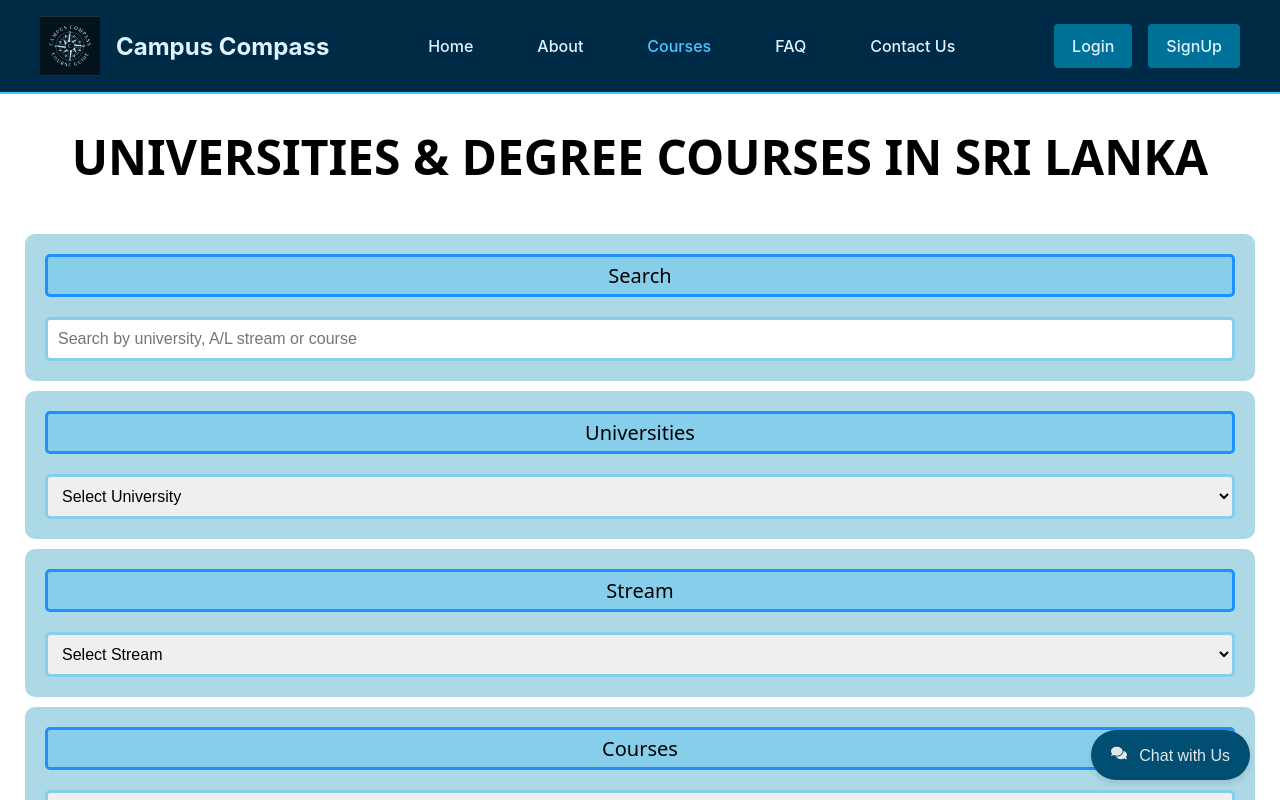
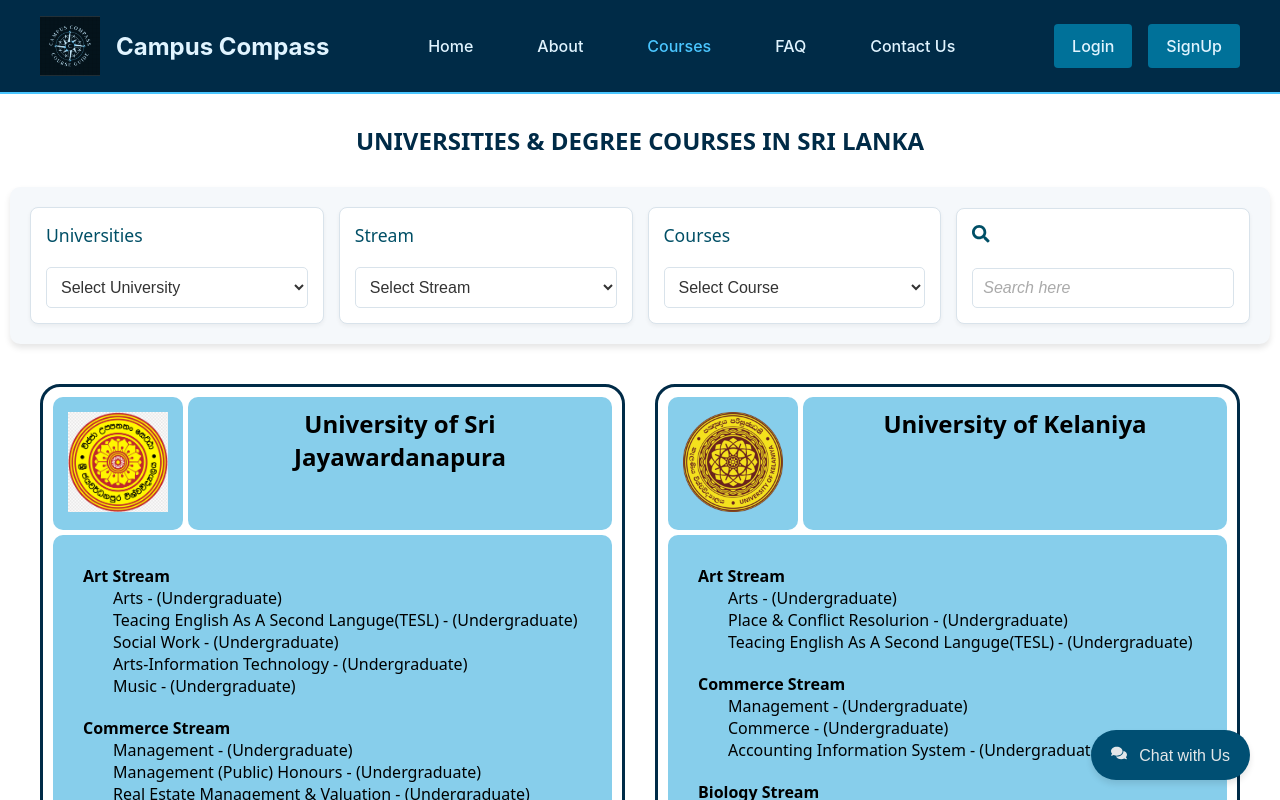
Before and after one commit to Piyumi-Madushani/Campus-Compass, a React (Create React App) app in the folder campus-compass/: page /UniversitiesAndDegrees/Universitypage in a window 1280 px wide. Shown: the top 800 px of the page. Built offline with nearby package versions, Linux system fonts and the light colour scheme.

Commit message:
Adjustments ##

```diff
--- a/campus-compass/src/FAQPage/js/FAQChatbot.js
+++ b/campus-compass/src/FAQPage/js/FAQChatbot.js
@@ -60,9 +60,20 @@
               </div>
             ))}
         </div>
+
+        {/* Input field and Send button */}
+        <div className="chatbot-input">
+          <input
+            type="text"
+            value={userMessage}
+            onChange={(e) => setUserMessage(e.target.value)}
+            placeholder="Ask a question..."
+          />
+          <button onClick={sendMessage}>Send</button>
         </div>
-        </div>
-  )
+      </div>
+    </div>
+  );
 };
 
 export default FAQChatbot;
--- a/campus-compass/src/Home/css/HeroSection.css
+++ b/campus-compass/src/Home/css/HeroSection.css
@@ -6,14 +6,14 @@
   background: lightblue;
   background-size: cover;
   color: black;
-  height: 78vh;
+  height: 86.5vh;
 }
 
 .hero-container {
   display: flex;
   justify-content: space-between;
   align-items: center;
-  max-width: 1000px;
+  max-width: 1200px;
   margin: 0 auto;
   width: 90%;
 }
@@ -57,3 +57,24 @@
   font-size: 1.5rem;
   margin-top: 1rem;
 }
+
+/* Responsive adjustments */
+@media (max-width: 768px) {
+  .hero-section {
+    flex-direction: column;
+    height: auto; /* Adjust height for smaller screens */
+    padding: 1rem;
+  }
+
+  .hero-container {
+    flex-direction: column;
+    width: 100%;
+    padding: 1rem;
+  }
+
+  .hero-gif {
+    justify-content: center;
+    align-items: center;
+    margin-bottom: 1rem;
+  }
+}
--- a/campus-compass/src/UniversitiesAndDegrees/Universitypage.css
+++ b/campus-compass/src/UniversitiesAndDegrees/Universitypage.css
@@ -5,111 +5,140 @@
   box-sizing: border-box;
 }
 
-/* .html {
-  font-size: 62.5%;
-}
-
-.body {
-  margin: 10px;
-  font-family: system-ui, -apple-system, BlinkMacSystemFont, 'Segoe UI', Roboto, Oxygen, Ubuntu, Cantarell, 'Open Sans', 'Helvetica Neue', sans-serif;
-}
-
-.page-title {
-  font-size: 3rem;
-  text-align: center;
-  background-color: gold;
-  padding: 5px;
-  border: 1px solid gray;
-} */
-
-/* ================================================================================================ */
-
+/* Main Container */
 .unipage-main-container {
   font-family: system-ui, -apple-system, BlinkMacSystemFont, 'Segoe UI', Roboto, Oxygen, Ubuntu, Cantarell, 'Open Sans', 'Helvetica Neue', sans-serif;
   font-size: 62.5%;
 }
 
-/* page title */
+/* Page Title */
 .page-title-container {
   margin: 10px;
-  /* border: 3px solid black; */
   border-radius: 10px;
   padding: 10px;
 }
 
 .unipage-title {
-  font-size: 3rem;
+  font-size: 1.5rem;
   text-align: center;
   margin: 10px;
+  color: #002b47;
+
 }
 
-/* Filter Section */
+/* Filter Container */
 .uni-page-filters-container {
-  display: grid;
-  grid-template-columns: repeat(1, 1fr);
-  /* border: 3px solid black; */
+  display: flex;
+  flex-wrap: wrap;
+  justify-content: space-between;
+  align-items: center;
+  padding: 20px;
+  margin: 10px;
+  gap: 15px;
+  background-color: #f5f8fb; /* Subtle light background */
   border-radius: 10px;
-  padding: 10px;
-  margin: 10px;
-  justify-content: center;
-  align-items: center;
-  /* overflow-x: scroll; */
+  box-shadow: 0 4px 6px rgba(0, 0, 0, 0.1); /* Soft shadow for depth */
 }
 
-@media screen and (min-width: 1570px) {
-  .uni-page-filters-container {
-    grid-template-columns: repeat(4, 1fr);
-    gap: 10px;
+/* Individual Filter Box */
+.uni-page-filter-box {
+  flex: 1 1 calc(25% - 20px); /* Responsive sizing */
+  min-width: 250px;
+  background-color: #ffffff; /* Clean white background */
+  border: 1px solid #d9e3eb; /* Soft border */
+  border-radius: 8px;
+  padding: 15px;
+  box-shadow: 0 2px 4px rgba(0, 0, 0, 0.05); /* Slight shadow for depth */
+  transition: transform 0.3s ease, box-shadow 0.3s ease;
+}
+
+/* Hover Effect */
+.uni-page-filter-box:hover {
+  transform: translateY(-5px); /* Slight lift on hover */
+  box-shadow: 0 6px 12px rgba(0, 0, 0, 0.1); /* Enhanced shadow */
+}
+
+/* Filter Labels */
+.unipage-filter-lable {
+  display: block;
+  font-size: 1.1rem;
+  font-weight: 500;
+  color: #004f66; /* Accent color */
+  margin-bottom: 10px;
+  text-align: left; /* Align labels to the left */
+}
+
+/* Select Dropdown Styling */
+.uni-page-filter-box select {
+  width: 100%;
+  padding: 10px;
+  border: 1px solid #d9e3eb; /* Match filter box border */
+  border-radius: 5px;
+  font-size: 1rem;
+  color: #333; /* Dark text for readability */
+  background-color: #fff;
+  transition: border-color 0.3s ease;
+}
+
+.uni-page-filter-box select:focus {
+  border-color: #4ac6ff; /* Highlighted border on focus */
+  outline: none;
+  box-shadow: 0 0 3px rgba(74, 198, 255, 0.5); /* Subtle focus shadow */
+}
+
+/* Input Box Styling */
+.uni-page-filter-box input {
+  width: 100%;
+  padding: 10px;
+  border: 1px solid #d9e3eb; /* Match filter box border */
+  border-radius: 5px;
+  font-size: 1rem;
+  color: #333; /* Dark text for readability */
+  background-color: #fff;
+  transition: border-color 0.3s ease;
+}
+
+.uni-page-filter-box input:focus {
+  border-color: #4ac6ff; /* Highlighted border on focus */
+  outline: none;
+  box-shadow: 0 0 3px rgba(74, 198, 255, 0.5); /* Subtle focus shadow */
+}
+
+/* Dropdown and Input Common Styling */
+.dropdown-list-box,
+.search-input-box {
+  margin-top: 10px;
+  margin-bottom: 0;
+  padding: 12px;
+  font-size: 1rem;
+  background-color: #f9fbfc; /* Slightly off-white */
+}
+
+/* Placeholder Styling */
+.dropdown-list-box::placeholder,
+.search-input-box::placeholder {
+  color: #aaa;
+  font-style: italic;
+}
+
+/* Responsive Adjustments */
+@media (max-width: 768px) {
+  .uni-page-filter-box {
+    flex: 1 1 100%; /* Stack filters vertically */
+    margin-bottom: 15px;
   }
 }
 
-.uni-page-filter-box {
-  display: grid;
-  grid-template-columns: repeat(1, 1fr);
-  /* border: 3px solid blue; */
-  background-color: lightblue;
-  border-radius: 10px;
-  padding: 10px;
-  margin: 5px;
-  /* overflow-x: scroll; */
-}
+@media (max-width: 480px) {
+  .unipage-filter-lable {
+    font-size: 1rem;
+  }
 
-/* @media screen and (min-width: 1560px) {
-  .uni-page-filter-box {
-    grid-template-rows: auto 1fr;
-    grid-template-columns: auto 1fr;
+  .dropdown-list-box,
+  .search-input-box {
+    font-size: 0.9rem;
+    padding: 10px;
   }
-} */
-
-.unipage-filter-lable {
-  /* border: 3px solid black; */
-  background-color: skyblue;
-  border: 3px solid dodgerblue;
-  border-radius: 5px;
-  padding: 5px;
-  margin: 10px;
-  text-align: center;
-  font-size: 1.25rem;
-}
-
-.dropdown-list-box {
-  border: 3px solid skyblue;
-  border-radius: 5px;
-  padding: 10px;
-  margin: 10px;
-  font-size: 1rem;
-}
-
-.dropdown-list-box:hover {
-  border: 3px solid dodgerblue;
-}
-
-.search-input-box {
-  margin: 10px;
-  padding: 10px;
-  border: 3px solid skyblue;
-  border-radius: 5px;
-  font-size: 1rem;
 }
 
 
@@ -118,12 +147,10 @@
   display: grid;
   grid-template-columns: repeat(1, 1fr);
   gap: 20px;
-  /* border: 3px solid black; */
   border-radius: 10px;
   box-sizing: border-box;
   padding: 30px;
   margin: 10px;
-
 }
 
 @media screen and (min-width: 1024px) {
@@ -135,12 +162,12 @@
 
 .card-container {
   display: grid;
-  grid-template-rows: auto; /* Adjust based on content */
+  grid-template-rows: auto;
   grid-template-columns: 1fr;
   gap: 5px;
   border: 3px solid #002b47;
   border-radius: 20px;
-  padding: 10px; /* Consistent spacing */
+  padding: 10px;
 }
 
 @media screen and (min-width: 1024px) {
@@ -148,7 +175,6 @@
     grid-template-rows: auto 1fr;
     grid-template-columns: auto 1fr;
   }
-
   .card-bodybox, .card-footbox {
     grid-column: span 2;
   }
@@ -160,17 +186,14 @@
   height: auto;
   border-radius: 10px;
   text-align: center;
-  align-content: center;
   padding: 10px;
 }
 
 /* Card Details */
 .uni-card-logo {
   width: 100px;
-  height: auto;
   object-fit: cover;
   margin: 5px;
-  padding: 5px;
 }
 
 .univesity-name {
@@ -183,7 +206,6 @@
   }
 }
 
-
 .university-courses-list-title {
   font-size: 1rem;
   margin-top: 20px;
@@ -191,16 +213,10 @@
   text-align: start;
 }
 
-.university-courses-list {
+.university-courses-list,
+.university-url-list {
   font-size: 1rem;
   text-align: start;
   padding-left: 50px;
-}
-
-.university-url-list {
-  font-size: 1rem;
-}
-
-.university-courses-list, .university-url-list {
   list-style: none;
 }
--- a/campus-compass/src/UniversitiesAndDegrees/Universitypage.js
+++ b/campus-compass/src/UniversitiesAndDegrees/Universitypage.js
@@ -1,4 +1,5 @@
 import React, { useState } from "react";
+import { FaSearch } from "react-icons/fa";
 import "./Universitypage.css";
 import UOCLogo from "../UniversitiesAndDegrees/UniversityLogos/UniversityofColomboLogo.png";
 import UOPLogo from "../UniversitiesAndDegrees/UniversityLogos/UniversityOfPeradeniyaLogo.png";
@@ -675,6 +676,11 @@
   const [selectedStream, setSelectedStream] = useState("");
   const [selectedCourse, setSelectedCourse] = useState("");
   const [filteredData, setFilteredData] = useState(data.slice(1)); // Exclude metadata
+  const [isExpanded, setIsExpanded] = useState(false);
+
+  const toggleSearchBar = () => {
+    setIsExpanded((prev) => !prev);
+  };
 
   const handleSearch = (event) => {
     const term = event.target.value.toLowerCase();
@@ -686,7 +692,7 @@
     const keywords = search.split(/[^a-zA-Z0-9]+/).filter((keyword) => keyword.trim() !== "");
 
     const filtered = data.slice(1).filter((item) => {
-      const { all_Courses, all_Courses_Types } = data[0];
+      const { all_Courses } = data[0];
 
       const universityMatch = !university || item.university.toLowerCase().includes(university.toLowerCase());
 
@@ -762,17 +768,6 @@
 
             <div className="uni-page-filters-container">
 
-              <div className="uni-page-filter-box unipage-search-box-filter">
-                <label className="unipage-filter-lable searchlabel">Search</label>
-                <input
-                  type="text"
-                  placeholder="Search by university, A/L stream or course"
-                  value={searchTerm}
-                  onChange={handleSearch}
-                  className="search-input-box"
-                />
-              </div>
-
               <div className="uni-page-filter-box univrsity-dropdown-filter">
                 <label className="unipage-filter-lable dropdownlabel">Universities</label>
                 <select value={selectedUniversity} onChange={handleUniversityFilter} className="dropdown-list-box">
@@ -813,6 +808,20 @@
                 </select>
               </div>
 
+              <div className="uni-page-filter-box unipage-search-box-filter">
+              <label className="unipage-filter-lable searchlabel" id="searchBox" onclick="expand"><FaSearch className="search-icon" /></label>
+                <div className={`search-container ${isExpanded ? "expanded" : ""}`} onClick={toggleSearchBar}>
+
+                <input
+                  type="text"
+                  placeholder="Search here"
+                  value={searchTerm}
+                  onChange={handleSearch}
+                  className="search-input-box"
+                />
+              </div>
+
+            </div>
             </div>
 
             <div className="cards-container">
```
